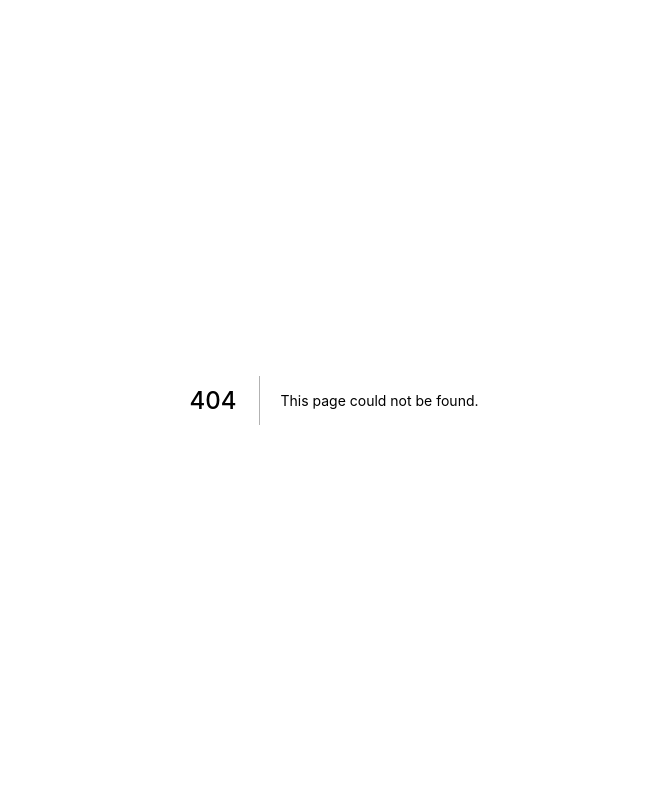
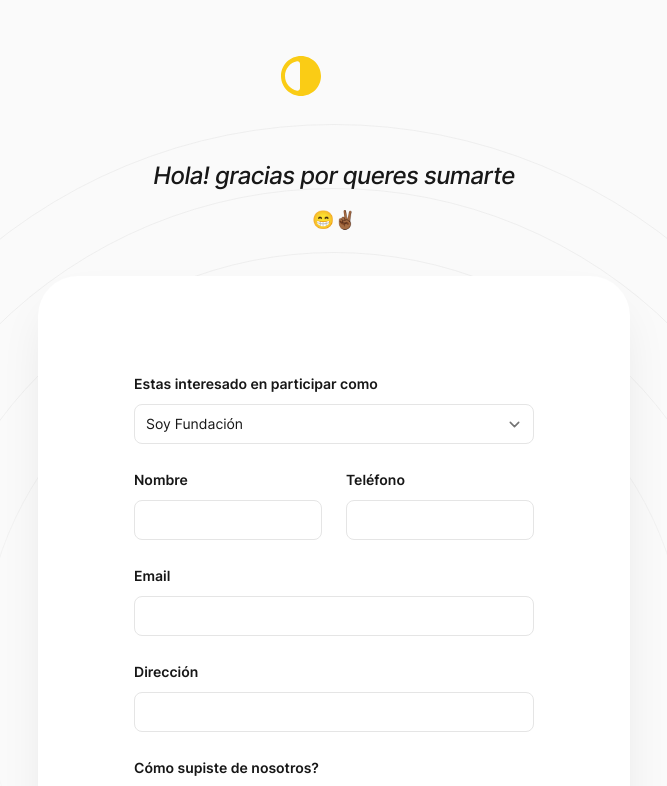
Before and after one commit to Viistorrr/viiiiis-web, a Next.js app: page /contact in a window 1280 px wide. Before the commit this address had no page. Shown: the top 786 px of the page, without its empty margins (306-973 px from the left). Built offline with nearby package versions, Linux system fonts and the light colour scheme.

Commit message:
update contact form

```diff
--- a/src/components/AuthLayout.jsx
+++ b/src/components/AuthLayout.jsx
@@ -21,7 +21,7 @@ function BackgroundIllustration(props) {
 
 export function AuthLayout({ title, subtitle, children }) {
   return (
-    <main className="flex min-h-full overflow-hidden pt-16 sm:py-28">
+    <main className="flex min-h-full overflow-hidden pt-8 sm:py-14">
       <div className="mx-auto flex w-full max-w-2xl flex-col px-4 sm:px-6">
         <Link href="/" aria-label="Home">
           <Logo className="mx-auto h-10 w-auto" />
@@ -33,7 +33,7 @@ export function AuthLayout({ title, subtitle, children }) {
             className="absolute -top-7 left-1/2 -z-10 h-[788px] -translate-x-1/2 stroke-gray-300/30 [mask-image:linear-gradient(to_bottom,white_20%,transparent_75%)] sm:-top-9 sm:h-auto"
           />
           <h1 className="text-center text-2xl font-medium tracking-tight text-gray-900">
-            {title}
+            <i>{title}</i>
           </h1>
           {subtitle && (
             <p className="mt-3 text-center text-lg text-gray-600">{subtitle}</p>
--- a/src/components/Button.jsx
+++ b/src/components/Button.jsx
@@ -15,9 +15,11 @@ const variantStyles = {
     white:
       'bg-white text-cyan-900 hover:bg-white/90 active:bg-white/90 active:text-cyan-900/70',
     gray: 'bg-gray-800 text-white hover:bg-gray-900 active:bg-gray-800 active:text-white/80',
+    yellow:
+      'bg-yellow-200 text-gray-500 hover:bg-yellow-300 active:bg-yellow-500 active:text-white/60',
   },
   outline: {
-    gray: 'border-gray-500 text-gray-700 hover:border-gray-400 active:bg-gray-100 active:text-gray-700/80',
+    gray: 'border-gray-500 text-gray-500 hover:border-gray-300 active:bg-gray-200 active:text-gray-700/80',
   },
 }
 
--- a/src/components/Hero.jsx
+++ b/src/components/Hero.jsx
@@ -36,10 +36,10 @@ export function Hero() {
               <i>Pues ya lo veremos! 😁✌🏾</i>
             </div>
             <div className="m-4 flex flex-wrap gap-4">
-              <Button href="/empresas" variant="outline">
+              <Button href="/contact" variant="outline">
                 <span className="m-2">SOY EMPRESA</span>
               </Button>
-              <Button href="/fundaciones" variant="outline">
+              <Button href="/contact" variant="outline">
                 <span className="m-2">SOY FUNDACIÓN</span>
               </Button>
             </div>
--- /dev/null
+++ b/src/pages/contact/index.tsx
@@ -0,0 +1,80 @@
+import Head from 'next/head'
+import Link from 'next/link'
+
+import { AuthLayout } from '@components/AuthLayout'
+import { Button } from '@components/Button'
+import { SelectField, TextField } from '@components/Fields'
+
+export default function Register(): JSX.Element {
+  return (
+    <>
+      <Head>
+        <title>Registro</title>
+      </Head>
+      <AuthLayout title="Hola! gracias por queres sumarte " subtitle="😁✌🏾">
+        <form>
+          <div className="grid grid-cols-2 gap-6">
+            <SelectField
+              className="col-span-full"
+              label="Estas interesado en participar como"
+              id="referral-source"
+              name="referral_source"
+            >
+              <option>Soy Fundación</option>
+              <option>Soy Empresa</option>
+            </SelectField>
+            <TextField
+              className=""
+              label="Nombre"
+              id="first_name"
+              name="first_name"
+              type="text"
+              autoComplete="given-name"
+              required
+            />
+            <TextField
+              className=""
+              label="Teléfono"
+              id="last_name"
+              name="last_name"
+              type="text"
+              autoComplete="family-name"
+              required
+            />
+            <TextField
+              className="col-span-full"
+              label="Email"
+              id="email"
+              name="email"
+              type="email"
+              autoComplete="email"
+              required
+            />
+            <TextField
+              className="col-span-full"
+              label="Dirección"
+              id="address"
+              name="address"
+              type="text"
+              required
+            />
+            <SelectField
+              className="col-span-full"
+              label="Cómo supiste de nosotros?"
+              id="referral-source"
+              name="referral_source"
+            >
+              <option>Instagram</option>
+              <option>Referido por un amigo</option>
+              <option>Twitter</option>
+              <option>Publicidad en Google</option>
+            </SelectField>
+          </div>
+          <Button type="submit" color="yellow" className="mt-8 w-full">
+            Enviar Formulario
+          </Button>
+        </form>
+      </AuthLayout>
+    </>
+  )
+}
```
Also changed, not shown: src/pages/empresas/index.tsx (deleted, +0 -7 lines), src/pages/fundaciones/index.tsx (deleted, +0 -7 lines).
